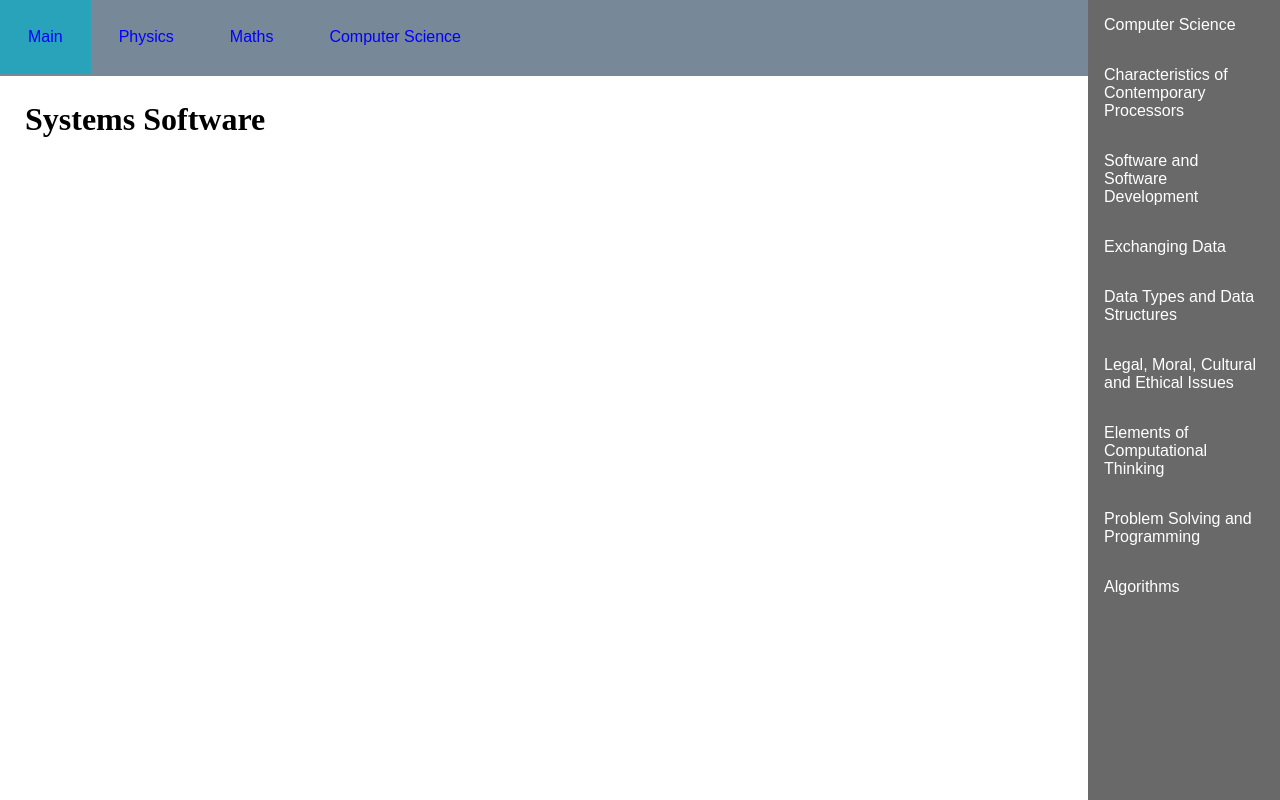
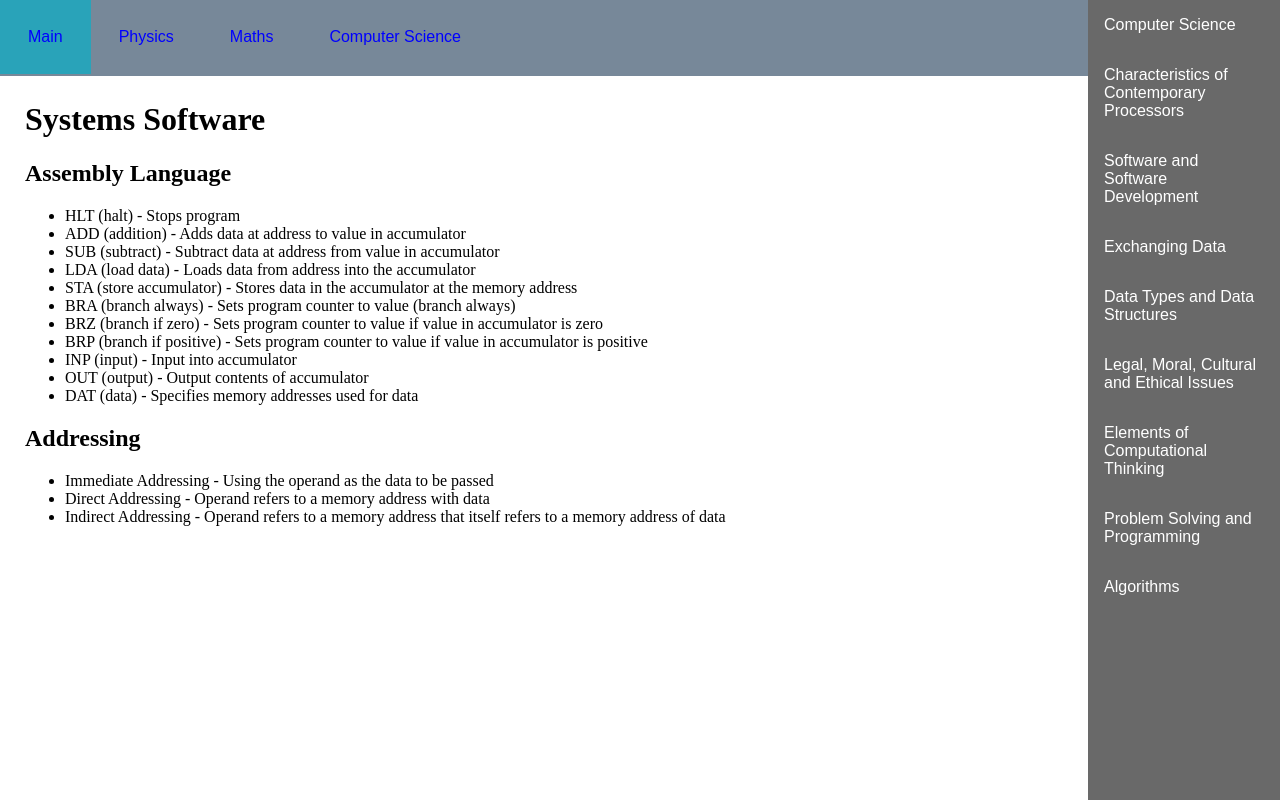
Before and after one commit to YeetmeisterII/Revision, a Django app: template study_site/computer_science/templates/computer_science/topics/software_and_software_development/systems_software.html in a window 1280 px wide. Run offline with Django 3.2, Linux system fonts and the light colour scheme; the template is opened without the code that fills it, so the values that code supplies are empty.

Commit message:
Add notes on path finding algorithms and systems software.

```diff
--- a/study_site/computer_science/templates/computer_science/topics/algorithms/path_finding_algorithms.html
+++ b/study_site/computer_science/templates/computer_science/topics/algorithms/path_finding_algorithms.html
@@ -5,7 +5,7 @@
 {% block body %}
     <h1>Path Finding Algorithms</h1>
     <h2>Dijkstra"s Algorithm</h2>
-    <p>A shortest path algorithm.</p>
+    <h3>A shortest path algorithm.</h3>
     <p>
         Will always find the shortest path between two points on a network, it is not the most efficient method of path
         finding but will always find the shortest path with certainty.
@@ -29,6 +29,10 @@
         </li>
         <li>Repeat the process until you have visited the ending node</li>
     </ol>
+    <p>
+        The work involved is approximately proportional to the number of nodes which have not yet been permanently
+        labelled. This is \((n - 1) + (n - 2) + \dot + 3 + 2 + 1 = \frac{n(n - 1)}{2}
+    </p>
     <h2>A* Algorithm</h2>
     <p>
         A variation of Dijkstra"s algorithm that uses a heuristic weighting to help reduce the amount of searching but
--- a/study_site/computer_science/templates/computer_science/topics/software_and_software_development/systems_software.html
+++ b/study_site/computer_science/templates/computer_science/topics/software_and_software_development/systems_software.html
@@ -2,4 +2,26 @@
 
 {% block title %}Systems Software{% endblock title %}
 
-{% block body %}<h1>Systems Software</h1>{% endblock body %}
+{% block body %}
+    <h1>Systems Software</h1>
+    <h2>Assembly Language</h2>
+    <ul>
+        <li>HLT (halt) - Stops program</li>
+        <li>ADD (addition) - Adds data at address to value in accumulator</li>
+        <li>SUB (subtract) - Subtract data at address from value in accumulator</li>
+        <li>LDA (load data) - Loads data from address into the accumulator</li>
+        <li>STA (store accumulator) - Stores data in the accumulator at the memory address</li>
+        <li>BRA (branch always) - Sets program counter to value (branch always)</li>
+        <li>BRZ (branch if zero) - Sets program counter to value if value in accumulator is zero</li>
+        <li>BRP (branch if positive) - Sets program counter to value if value in accumulator is positive</li>
+        <li>INP (input) - Input into accumulator</li>
+        <li>OUT (output) - Output contents of accumulator</li>
+        <li>DAT (data) - Specifies memory addresses used for data</li>
+    </ul>
+    <h2>Addressing</h2>
+    <ul>
+        <li>Immediate Addressing - Using the operand as the data to be passed</li>
+        <li>Direct Addressing - Operand refers to a memory address with data</li>
+        <li>Indirect Addressing - Operand refers to a memory address that itself refers to a memory address of data</li>
+    </ul>
+{% endblock body %}
```
